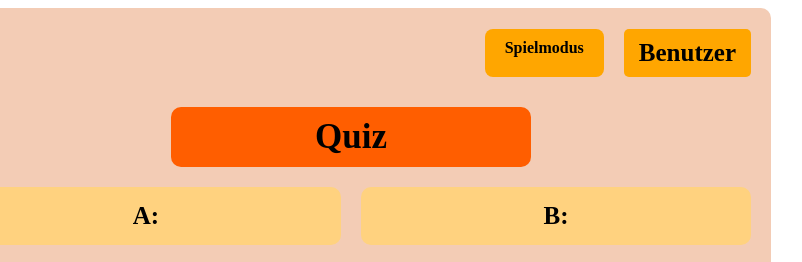
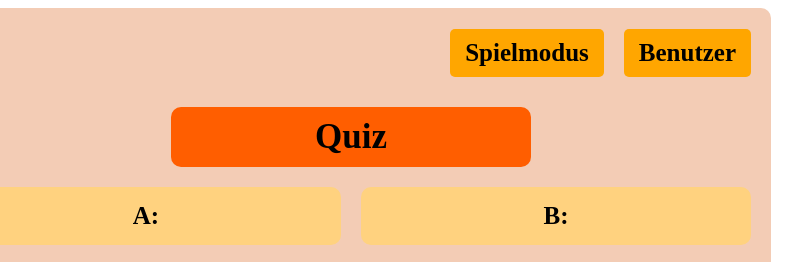
Before and after one commit to vadimstyr/IuQuizApp, a website: page quiz/public/html/quiz.html in a window 1280 px wide. Shown: the top 262 px of the page, 289-1091 px from the left. Drawn offline with nearby package versions, Linux system fonts and the light colour scheme; no server answers.

Commit message:
Version 0.43 - Button angepasst

```diff
--- a/quiz/public/css/style.css
+++ b/quiz/public/css/style.css
@@ -70,7 +70,7 @@
     height: auto; /* Seitenverhältnis bleibt erhalten */
 }
 
-#loginButton,#backButton,#username,#registerButton,#anmeldenButton {
+#loginButton,#backButton,#username,#registerButton,#anmeldenButton,#modeButton {
     background-color: #ffa600; /* Hintergrundfarbe */
     color: black; /* Textfarbe */
     border: none; /* Kein Rahmen */
```
